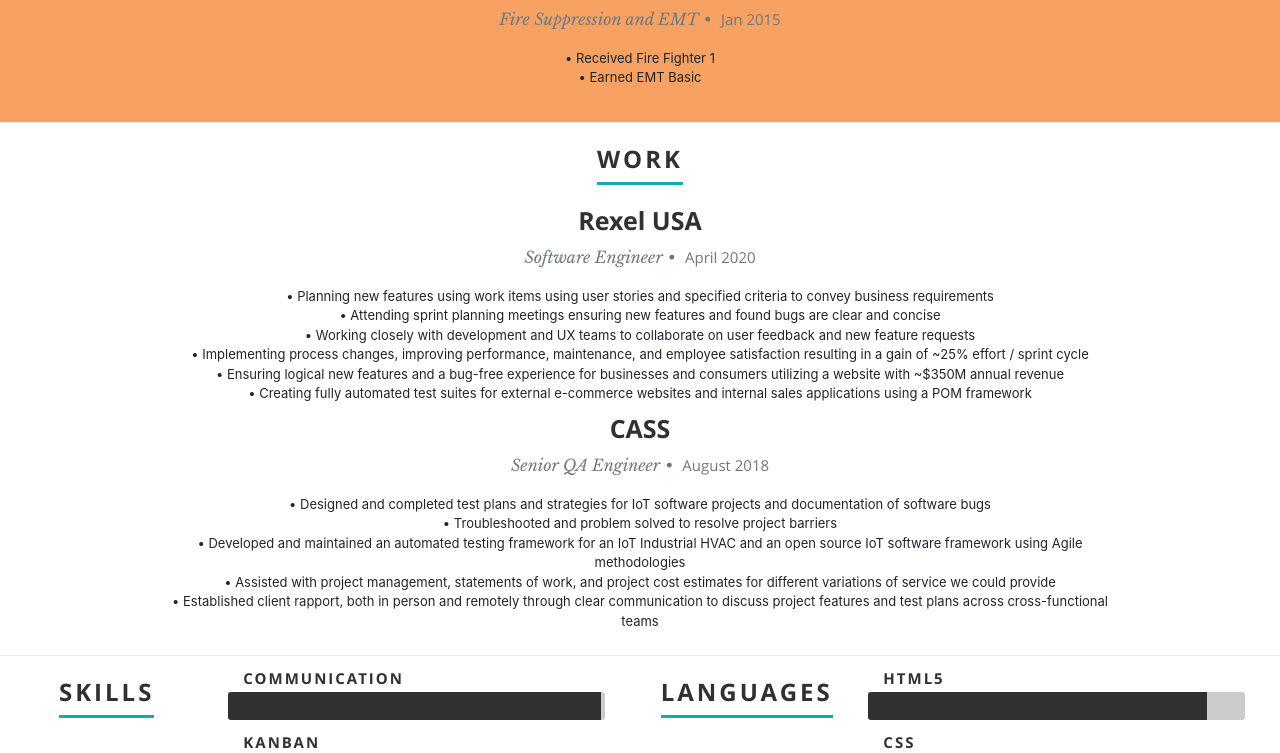
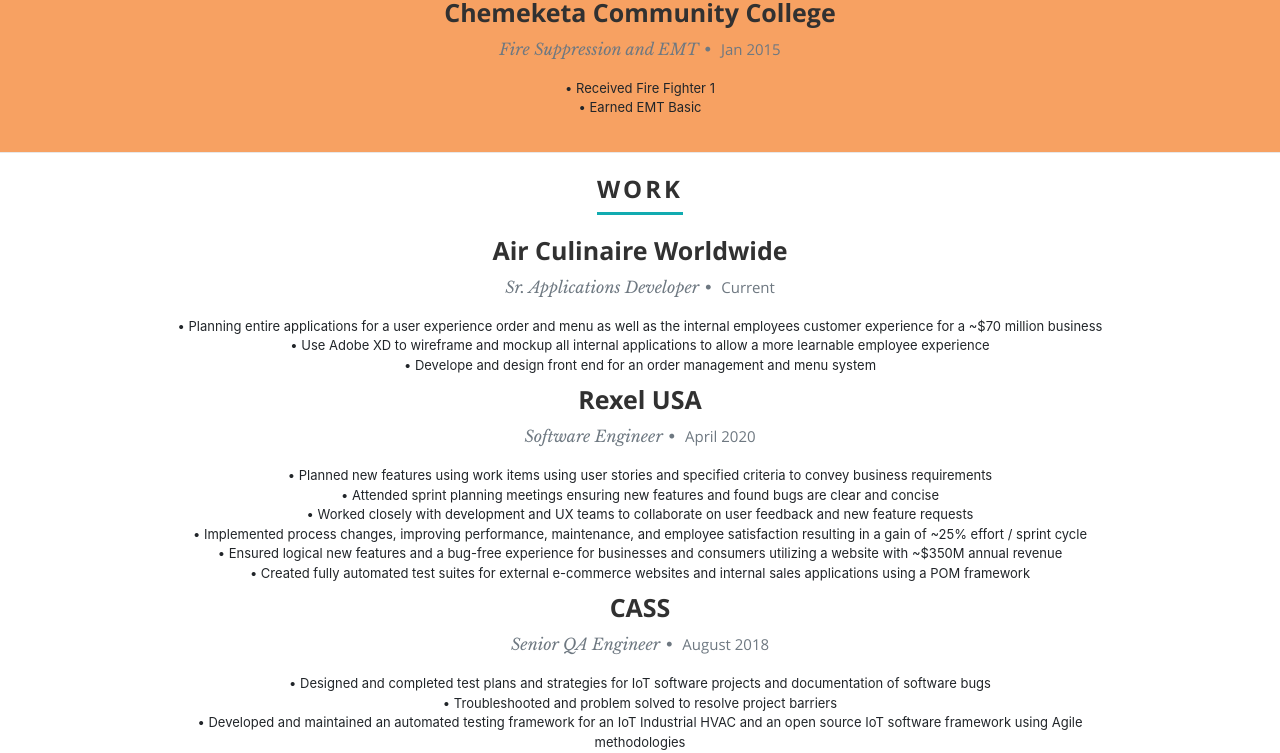
Before and after one commit to handerson333/portfolio, a React (Create React App) app: page / in a window 1280 px wide. Shown: the part 1549-2302 px from the top of the page. Built offline with nearby package versions, Linux system fonts and the light colour scheme; what google-maps-react would draw is missing.

Commit message:
updated resume data to florida and air culinaire

```diff
--- a/src/resumeData.js
+++ b/src/resumeData.js
@@ -20,8 +20,8 @@
     }
   ],
   aboutme:
-    "I am currently a software engineer looking for a new full time position either in Tampa or remotely. I plan on moving to Tampa, Florida as soon as this whole quarantine is finished. I move the first weekend of July!",
-  address: "Portland, OR USA",
+    "I am currently a Sr. Applications Developer for Air Culinaire Worldwide where I am head UX/UI Designer as well as lead front end engineer. My focus in Air Culinaire is on the internal applications to update, upgrade, and create a seemless experience for the employees. I am also creating custom and personal websites for clients in my own time.",
+  address: "Tampa, FL USA",
   website: "haydenanderson.xyz",
   education: [
     {
@@ -45,17 +45,28 @@
   ],
   work: [
     {
+      CompanyName: "Air Culinaire Worldwide",
+      specialization: "Sr. Applications Developer",
+      MonthOfLeaving: "Current",
+      YearOfLeaving: "",
+      Achievements: [
+        "Planning entire applications for a user experience order and menu as well as the internal employees customer experience for a ~$70 million business",
+        "Use Adobe XD to wireframe and mockup all internal applications to allow a more learnable employee experience",
+        "Develope and design front end for an order management and menu system",
+      ]
+    },
+    {
       CompanyName: "Rexel USA",
       specialization: "Software Engineer",
       MonthOfLeaving: "April",
       YearOfLeaving: "2020",
       Achievements: [
-        "Planning new features using work items using user stories and specified criteria to convey business requirements",
-        "Attending sprint planning meetings ensuring new features and found bugs are clear and concise",
-        "Working closely with development and UX teams to collaborate on user feedback and new feature requests",
-        "Implementing process changes, improving performance, maintenance, and employee satisfaction resulting in a gain of ~25% effort / sprint cycle",
-        "Ensuring logical new features and a bug-free experience for businesses and consumers utilizing a website with ~$350M annual revenue",
-        "Creating fully automated test suites for external e-commerce websites and internal sales applications using a POM framework"
+        "Planned new features using work items using user stories and specified criteria to convey business requirements",
+        "Attended sprint planning meetings ensuring new features and found bugs are clear and concise",
+        "Worked closely with development and UX teams to collaborate on user feedback and new feature requests",
+        "Implemented process changes, improving performance, maintenance, and employee satisfaction resulting in a gain of ~25% effort / sprint cycle",
+        "Ensured logical new features and a bug-free experience for businesses and consumers utilizing a website with ~$350M annual revenue",
+        "Created fully automated test suites for external e-commerce websites and internal sales applications using a POM framework"
       ]
     },
     {
```
Also changed, not shown: package.json (+9 -9 lines), 1 other file (tests, documents, lock files or other folders).
